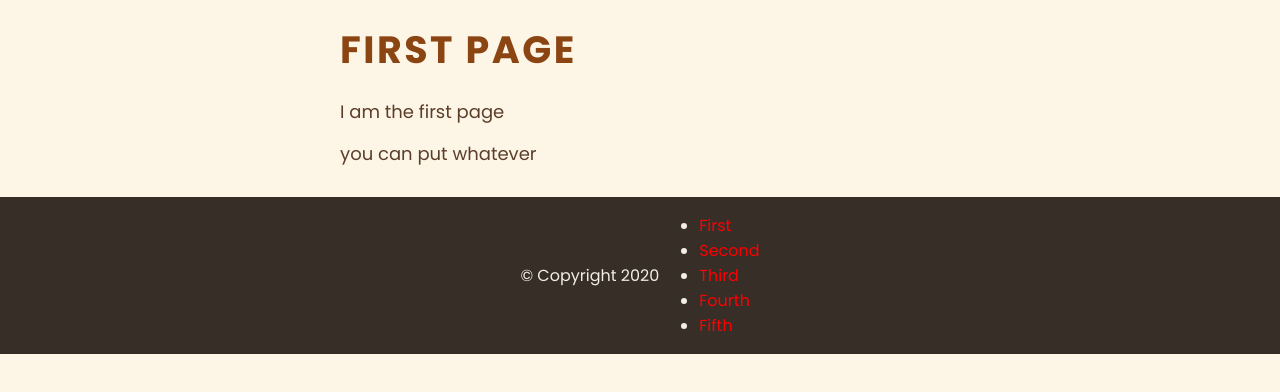
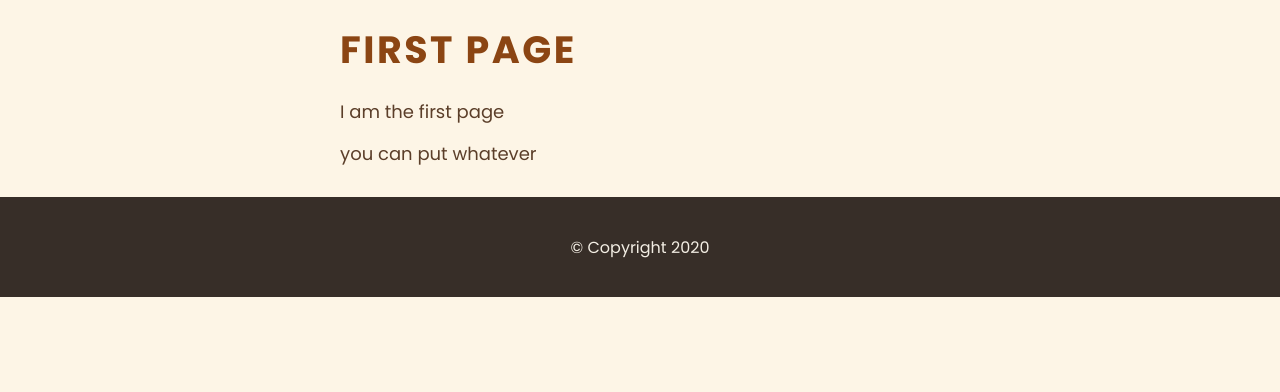
Before and after one commit to swashbucklingwithcode/gatsby-from-scratch, a Gatsby site: page /first in a window 1280 px wide. Built offline with nearby package versions, Linux system fonts and the light colour scheme; Gatsby itself is replaced by a stand-in of ours.

Commit message:
removed footer links and homepage images

```diff
--- a/src/components/Layout.js
+++ b/src/components/Layout.js
@@ -16,13 +16,6 @@ const Footer = ({ light }) => {
   return (
     <StyledFooter light={light}>
       &copy; Copyright 2020
-      <ul className="links-column">
-        <li><a href="">First</a></li>
-        <li><a href="">Second</a></li>
-        <li><a href="">Third</a></li>
-        <li><a href="">Fourth</a></li>
-        <li><a href="">Fifth</a></li>
-      </ul>
     </StyledFooter>
   )
 }
@@ -37,11 +30,6 @@ const StyledFooter = styled.footer`
   color: #f3eee4;
   background-color: ${(props) => props.light ? 'oldlace' : '#372e28'};
   color: ${(props) => props.light ? '#372e28' : '#f3eee4'};
-
-  a {
-    color: red;
-    text-decoration: none;
-  }
 `
 
 export default Layout
```
Also changed, not shown: src/pages/index.js (+0 -9 lines).
